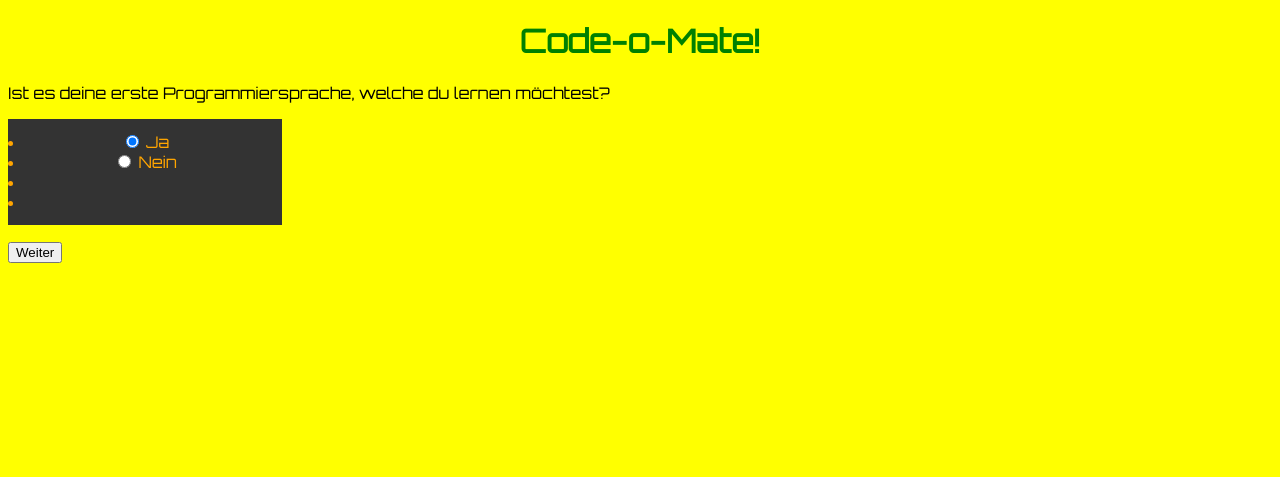
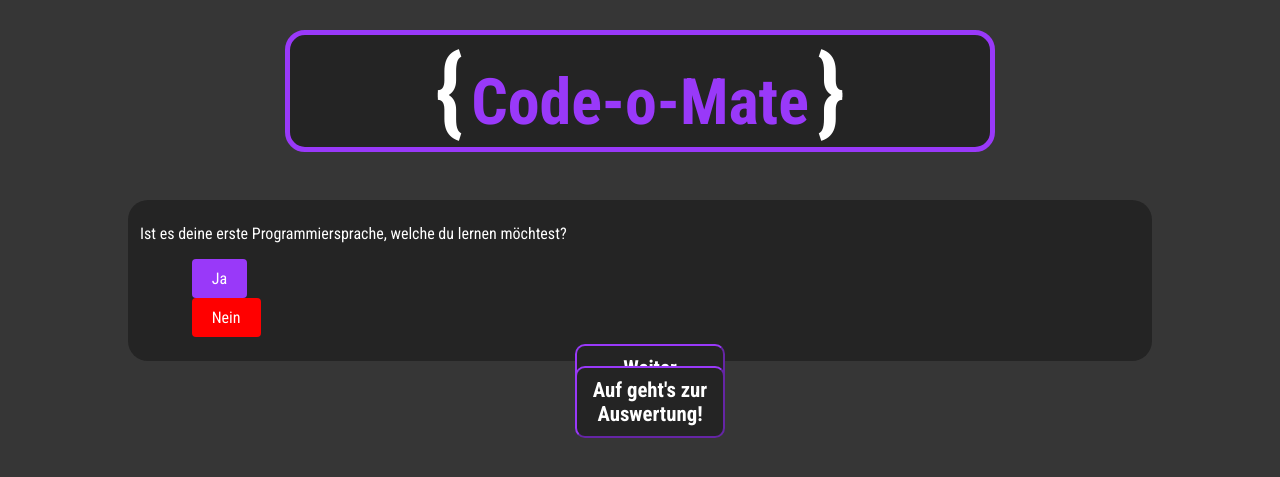
Before and after one commit to Kaddyy/Code-o-Mate, a Flask app: page /fragenkatalog/1 in a window 1280 px wide. Shown: the top 477 px of the page. Run offline with Flask 2, Linux system fonts and the light colour scheme; data comes from the database, SQL or seed files in the repository; both versions use the stored data as it was after the commit.

Commit message:
CSS design updated

```diff
--- a/wahlanwendung/static/default.css
+++ b/wahlanwendung/static/default.css
@@ -1,15 +1,14 @@
 body {
-    background-color: yellow;
-    font-family: 'Orbitron', sans-serif;
+    background-color: #363636;
+    }
+
+ h1 {
+    text-align: center;
+    font-family: 'Roboto Condensed', sans-serif, bold;
+    background-color: #242424;
+    border: 5px solid #9939F9;
+    width: 700px;
+    margin: auto;
+    border-radius: 20px;
+    margin-top: 30px;
 }
-
-h1 {
-    color: green;
-    text-align: center;
-
-}
-
-h2 {
-    color: #00acfd;
-    text-align: center;
-}
--- a/wahlanwendung/static/fragenkatalog.css
+++ b/wahlanwendung/static/fragenkatalog.css
@@ -1,8 +1,96 @@
-.fragencontainer {
-    width: 15em;
-    border: 5px solid #333;
+.fragenContainer {
+    width: 1000px;
+    border-radius: 20px;
     padding: 8px 12px;
-    background-color: #333333;
-    color: orange;
+    background-color: #242424 ;
+    color: #FFFFFF;
+    text-align: left;
+    margin: auto;
+    margin-top: 3em;
+    font-family: 'Roboto Condensed', sans-serif;
+}
+
+.fragenInnerContainer input[type="radio"] {
+    visibility: hidden;
+    heigth: 0;
+    width: 0;
+}
+
+.fragenInnerContainer label {
+    display: inline-block;
+    background-color: red;
+    padding: 10px 20px;
+    border-radius: 4px;
+    cursor: pointer;
+}
+
+.fragenInnerContainer input[type="radio"]:checked + label {
+    background-color: #9939F9;
+    border-color: #FFFFFF;
+    border-size: 5px;
+}
+
+.fragenInnerContainer input[type="radio"]:focus + label {
+    background-color: red;
+    border-color: #FFFFFF;
+    border-size: 5px;
+}
+
+.fragenInnerContainer label:hover {
+    background-color: #9939F9;
+}
+
+
+/* ab hier BUTTONS */
+
+.btnContainer {
     text-align: center;
 }
+
+.weiterBtn {
+    display: inline-block;
+    text-align: center;
+    width: 150px;
+    padding: 10px;
+    background-color: #242424;
+    border-color: #9939F9;
+    border-radius: 10px;
+    margin-right: -20px;
+    margin-top: -1.25em;
+    font-family: 'Roboto Condensed', sans-serif;
+    color: #FFFFFF;
+    font-weight: bold;
+    font-size: 1.3em;
+    transition: background-color 0.2s ease-out, color 0.2s ease-out;
+}
+
+.weiterBtn:hover,.weiterBtn:active{
+    background-color: #9939F9;
+    color: #FFFFFF;
+    border-color: #FFFFFF;
+    transition: background-color 0.3s ease-in, color 0.3s ease-in;
+}
+
+#auswertung {
+    display: inline-block;
+    text-align: center;
+    width: 150px;
+    padding: 10px;
+    background-color: #242424;
+    border-color: #9939F9;
+    border-radius: 10px;
+    margin-right: -20px;
+    margin-top: -1.25em;
+    font-family: 'Roboto Condensed', sans-serif;
+    color: #FFFFFF;
+    font-weight: bold;
+    font-size: 1.3em;
+    transition: background-color 0.2s ease-out, color 0.2s ease-out;
+}
+
+#auswertung:hover,.auswertungsBtn:active{
+    background-color: #9939F9;
+    color: #FFFFFF;
+    border-color: #FFFFFF;
+    transition: background-color 0.3s ease-in, color 0.3s ease-in;
+}
--- a/wahlanwendung/static/fragenkatalog.js
+++ b/wahlanwendung/static/fragenkatalog.js
@@ -2,12 +2,16 @@
     if (whatauchimmer == "None") {
     document.querySelector("#label_03").hidden = true;
     document.querySelector("#a01_3").hidden = true;
+    document.querySelector("#li_03").hidden = true;
     }
+
     whatauchimmer2 = document.querySelector("#label_04").innerText;
     if (whatauchimmer2 == "None") {
     document.querySelector("#label_04").hidden = true;
     document.querySelector("#a01_4").hidden = true;
+    document.querySelector("#li_04").hidden = true;
     }
+
     letzteFrage = document.querySelector("#frage").innerText;
     if (letzteFrage != "Hast du Interesse daran Roboter zu programmieren?"){
     document.querySelector("#auswertung").hidden = true;
--- a/wahlanwendung/templates/base.html
+++ b/wahlanwendung/templates/base.html
@@ -8,11 +8,15 @@
     <link rel="stylesheet" href="{{ url_for('static', filename="fragenkatalog.css") }}"/>
     <link rel="stylesheet" href="{{ url_for('static', filename="auswertung.css") }}"/>
     <link rel="preconnect" href="https://fonts.gstatic.com">
-    <link href="https://fonts.googleapis.com/css2?family=Orbitron&display=swap" rel="stylesheet">
+    <link href="https://fonts.googleapis.com/css2?family=Roboto+Condensed&display=swap" rel="stylesheet">
+    <link href="https://fonts.googleapis.com/css2?family=Roboto+Condensed:wght@400;700&display=swap" rel="stylesheet">
 
 </head>
 <body>
-<h1>Code-o-Mate!</h1>
+<h1> <span style="color: #FFFFFF; font-size: 3em;">{</span>
+    <span style="color: #9939F9; font-size: 2em;">Code-o-Mate</span>
+    <span style="color: #FFFFFF; font-size: 3em;">}</span>
+</h1>
 
 {% block content %} {% endblock %}
 </body>
--- a/wahlanwendung/templates/fragenkatalog.html
+++ b/wahlanwendung/templates/fragenkatalog.html
@@ -2,10 +2,10 @@
 
 {% block content %}
 
-<p id="frage">{{ dataFrage.frage }}</p>
-
 <form method="post">
-    <ul id="antwortListe" action="/fragenkatalog" method="post" class="fragencontainer">
+    <div class="fragenContainer">
+    <p id="frage">{{ dataFrage.frage }}</p>
+    <ul id="antwortListe" action="/fragenkatalog" method="post" style="list-style-type: none" class="fragenInnerContainer">
         <li>
             <input type="radio" name="answer" value="a01_01" id="a01_1" checked>
             <label for="a01_3" id="label_01">{{ dataAntwort.antwort1 }}</label>
@@ -14,27 +14,25 @@
             <input type="radio" name="answer" value="a01_02" id="a01_2">
             <label for="a01_3" id="label_02">{{ dataAntwort.antwort2 }}</label>
         </li>
-        <div class="optionalAnswers" id="optAnswer3">
-         <li>
+        <li id="li_03">
             <input type="radio" name="answer" value="a01_03" id="a01_3">
             <label for="a01_3" id="label_03">{{ dataAntwort.antwort3 }}</label>
         </li>
-        </div>
-        <li>
+        <li id="li_04">
             <input type="radio" name="answer" value="a01_04" id="a01_4">
             <label for="a01_4" id="label_04">{{ dataAntwort.antwort4 }}</label>
         </li>
     </ul>
+    </div>
 
-    <button type="submit" id="weiterbtn">Weiter</button>
+    <div class="btnContainer">
+      <button class="weiterBtn" type="submit" id="weiterbtn">Weiter</button>
+    </div>
 </form>
 
-
-
-<div>
-    <a href="{{ url_for('auswertung') }}"><button type="button" id="auswertung">Auf geht's zur Auswertung!</button>
-    </a>
-</div>
+    <div class="btnContainer">
+        <a href="{{ url_for('auswertung') }}"><button type="button" id="auswertung" >Auf geht's zur Auswertung!</button></a>
+    </div>
 
 <script src="{{ url_for('static', filename ='fragenkatalog.js') }}"></script>
 
```
Also changed, not shown: insert_db.py (+18 -19 lines), wahlanwendung/static/startseite.css (+43 -4 lines), wahlanwendung/templates/startseite.html (+11 -7 lines), wahlanwendung/daten.db.
